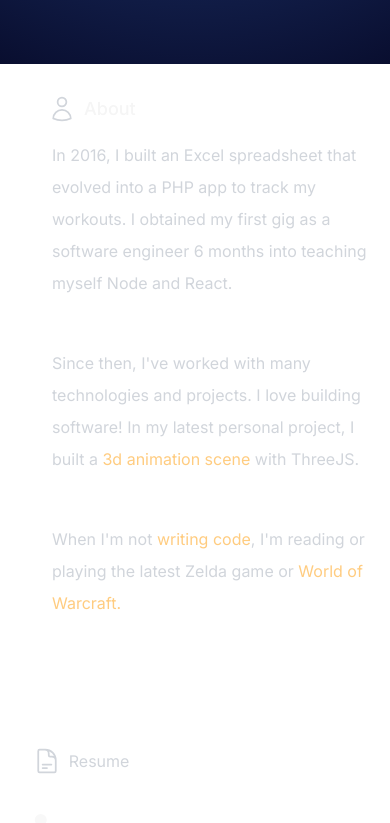
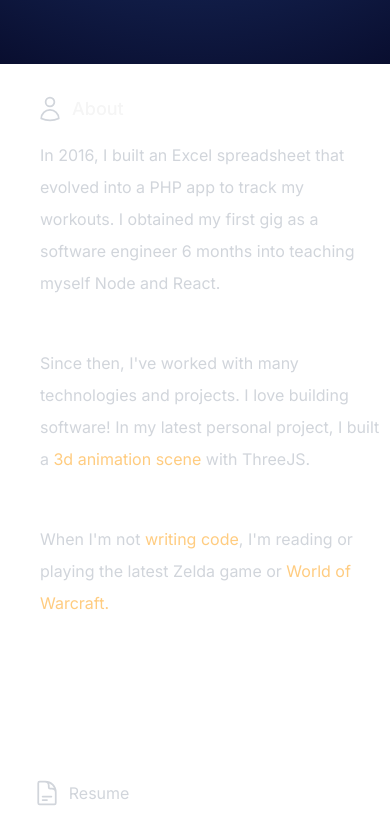
Before and after one commit to Natasha08/natasha-osborne-site, a Next.js app: page / in a window 390 px wide. Shown: the part 780-1603 px from the top of the page. Built offline with nearby package versions, Linux system fonts and the light colour scheme.

Commit message:
more responsive updates

```diff
--- a/app/components/about.js
+++ b/app/components/about.js
@@ -40,14 +40,14 @@ export default function About() {
       className="main-container lg:ml-80 lg-mid:ml-72 xl-mid:ml-82 2xl:ml-98 3xl:ml-72 lg:pt-20"
     >
       <div className="w-full lg:w-3/4 max-w-4xl">
-        <header className="relative z-10 xs:ml-8 sm:ml-8-1/2 md:ml-10 lg:ml-16 2xl:ml-3 flex flex-row items-center">
+        <header className="relative z-10 ml-5 sm:ml-8-1/2 md:ml-10 lg:ml-16 2xl:ml-3 flex flex-row items-center">
           <UserIcon className="h-7 w-7 lg:h-8 lg:w-8 text-gray-500 hover:fill-[#d4af37] lg:mr-2" />
           <span className="pl-2 flex items-center text-lg lg:text-xl font-medium text-[#f5f5f5]">
             About
           </span>
         </header>
 
-        <div className="relative z-10 px-5">
+        <div className="relative z-10 px-2 lg:px-5">
           <div className="p-4 md:p-6 lg:p-12 2xl:px-0 space-y-12 text-wrap leading-loose 2xl:leading-relaxed">
             <p>
               In 2016, I built an Excel spreadsheet that evolved into a PHP app
--- a/app/components/resume-timeline.js
+++ b/app/components/resume-timeline.js
@@ -40,7 +40,7 @@ const ResumeTimeline = () => {
   return (
     <div ref={timelineRef} className="timeline main-container lg:ml-72">
       <div className="content group w-3/4 lg:w-1/2">
-        <header className="relative z-10 flex flex-row items-center pb-16 resume-icon">
+        <header className="relative z-10 flex flex-row items-center pb-16 -ml-8">
           <DocumentTextIcon className="h-7 w-7 lg:h-8 lg:w-8 text-gray-500 hover:fill-[#d4af37] lg:mr-2" />
           <span className="pl-2 flex items-center">Resume</span>
         </header>
--- a/app/globals.css
+++ b/app/globals.css
@@ -51,10 +51,6 @@ p {
 
 .character {
   box-shadow: inset 2px 2px 15px rgba(255,255,255,.5);
-}
-
-.resume-icon {
-  margin: -32px;
 }
 
 /************************************************************
```
